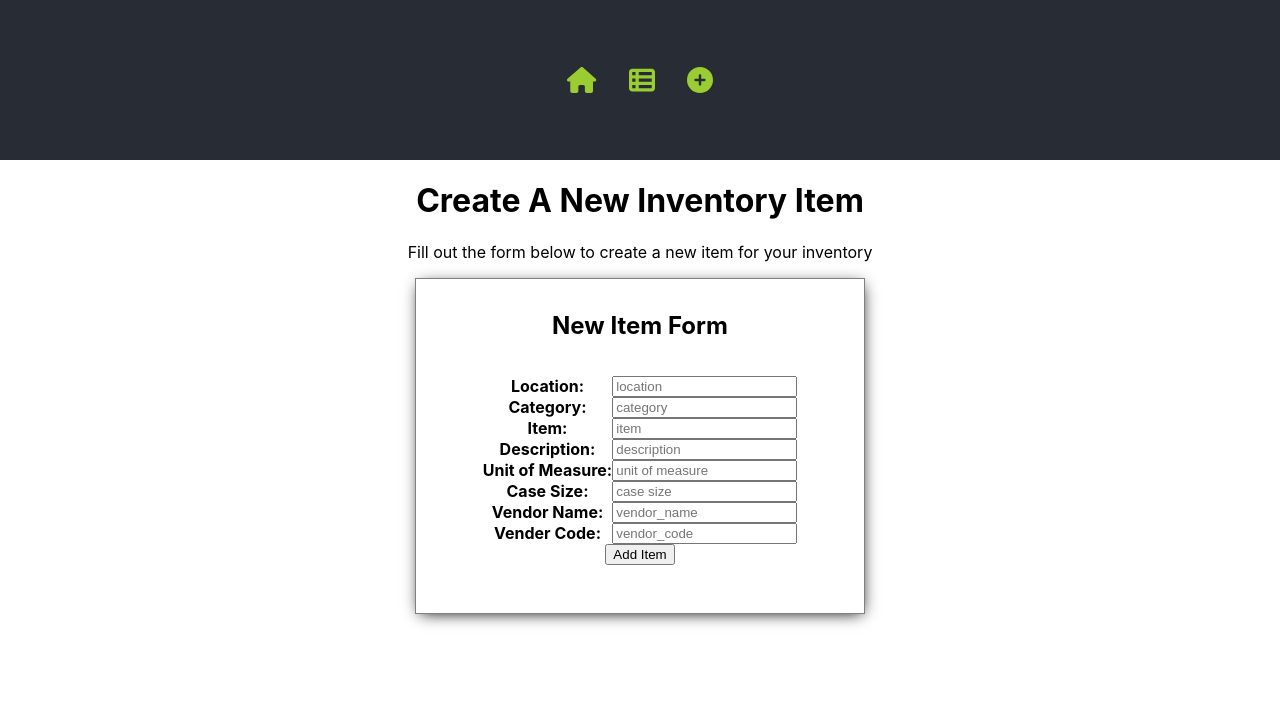
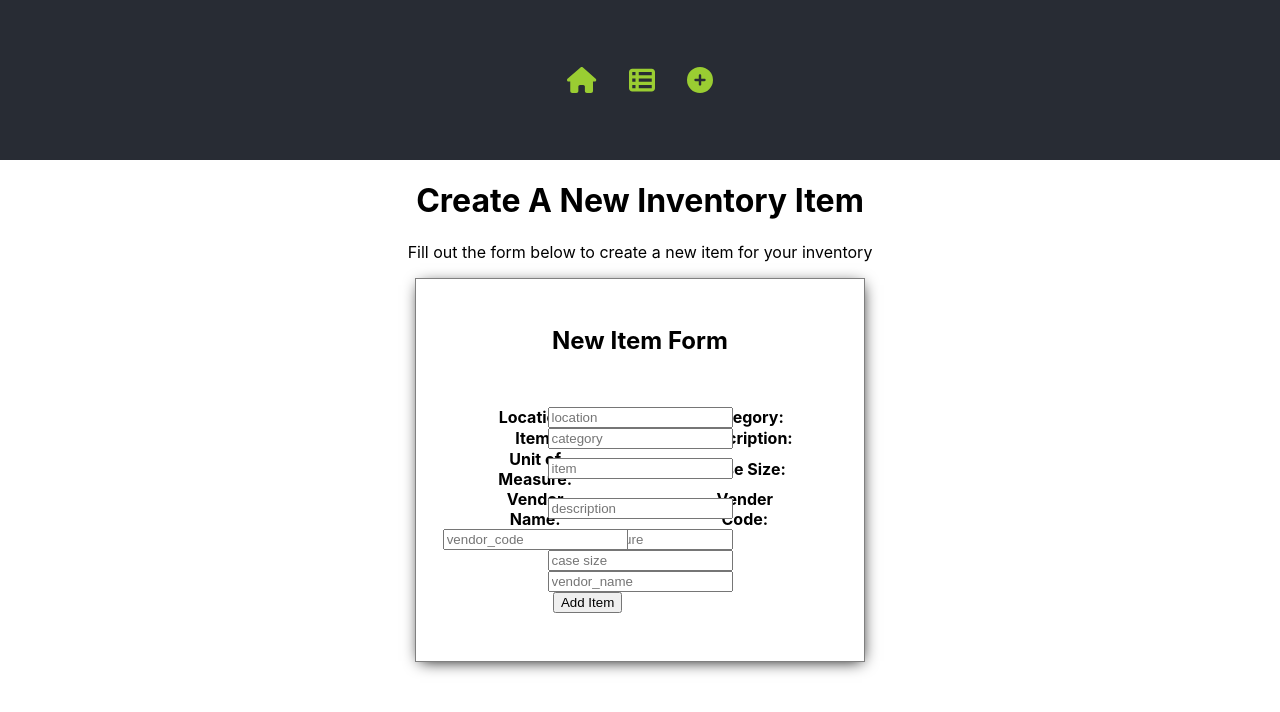
Before and after one commit to Job85/Restaurant-Inventory-App, a React (Create React App) app in the folder client/: page /new in a window 1280 px wide. Shown: the top 712 px of the page. Built offline with nearby package versions, Linux system fonts and the light colour scheme.

Commit message:
on card class changed display: flex => grid and added grid-template-areas: cardHeader cardUl cardButton

```diff
--- a/client/src/App.css
+++ b/client/src/App.css
@@ -14,9 +14,9 @@
 }
 
 .cardUl {
+  grid-area: cardUl;
   display: grid;
-  place-items: center;
-  justify-content: center;
+  grid-template-columns: repeat(auto-fill, minmax(100px, 1fr));
   grid-template-areas:
     "location locationInput"
     "category categoryInput"
@@ -28,8 +28,10 @@
     "vc vcInput"
     "addButton addButton"
   ;
+  place-items: center;
   list-style-type: none;
   padding: 0;
+  max-width: 100%;
 }
 
 .cardHeader {
@@ -86,15 +88,23 @@
 }
 
 .card {
+  display: grid;
+  grid-template-rows: repeat(auto-fill, minmax(80px, 1fr));
+  grid-template-areas:
+    "cardHeader"
+    "cardUl"
+    "cardButton"
+  ;
+  justify-content: center;
+  place-items: center;
   width: 30%;
   padding: 2rem;
   border: 1px solid grey;
   -webkit-box-shadow: 1px 3px 15px -4px #000000;
   box-shadow: 1px 3px 15px -4px #000000;
   margin-bottom: 1rem;
-  display: flex;
-  flex-direction: column;
   margin: 0 auto;
+
 }
 
 .createForm {
```
